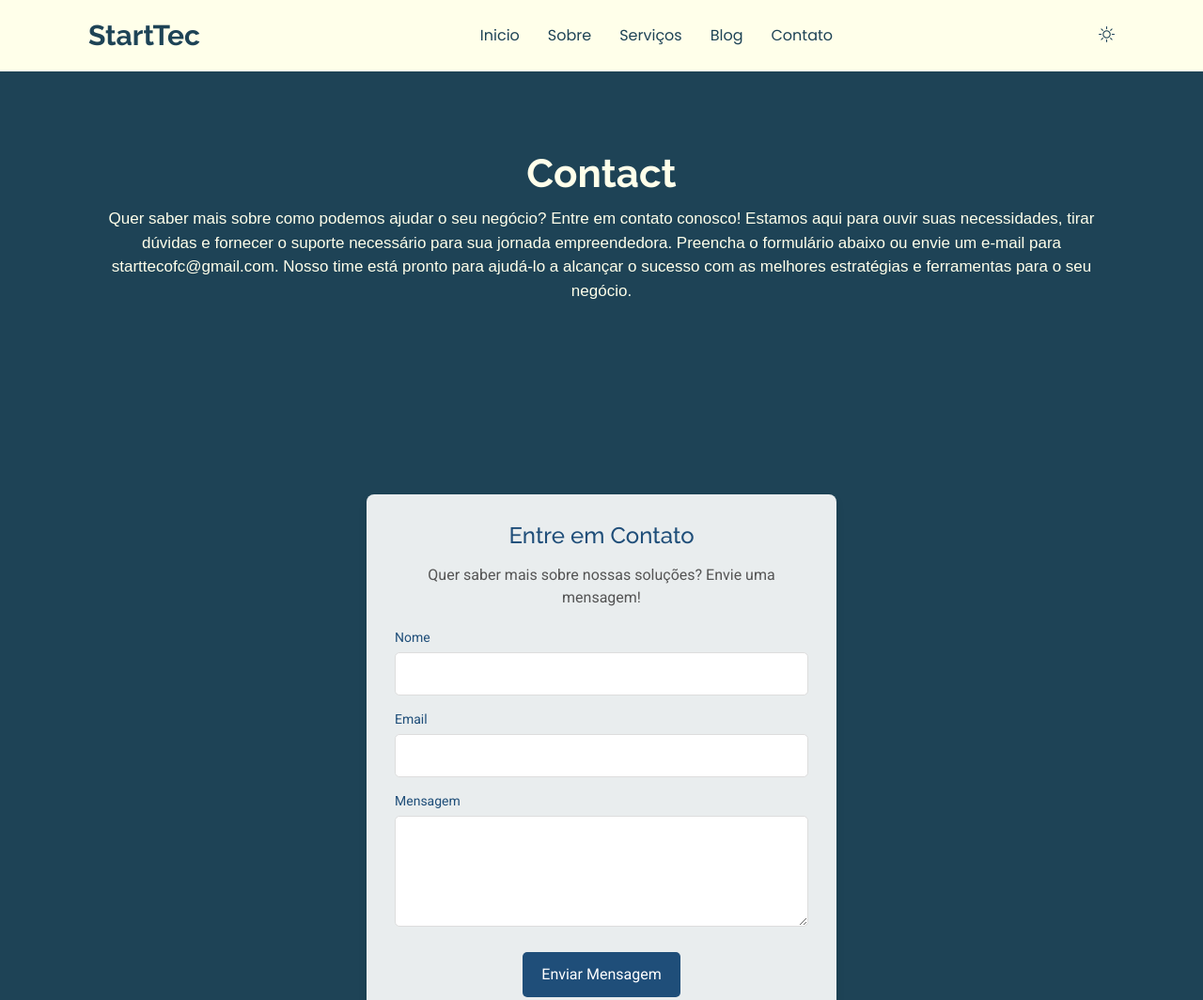
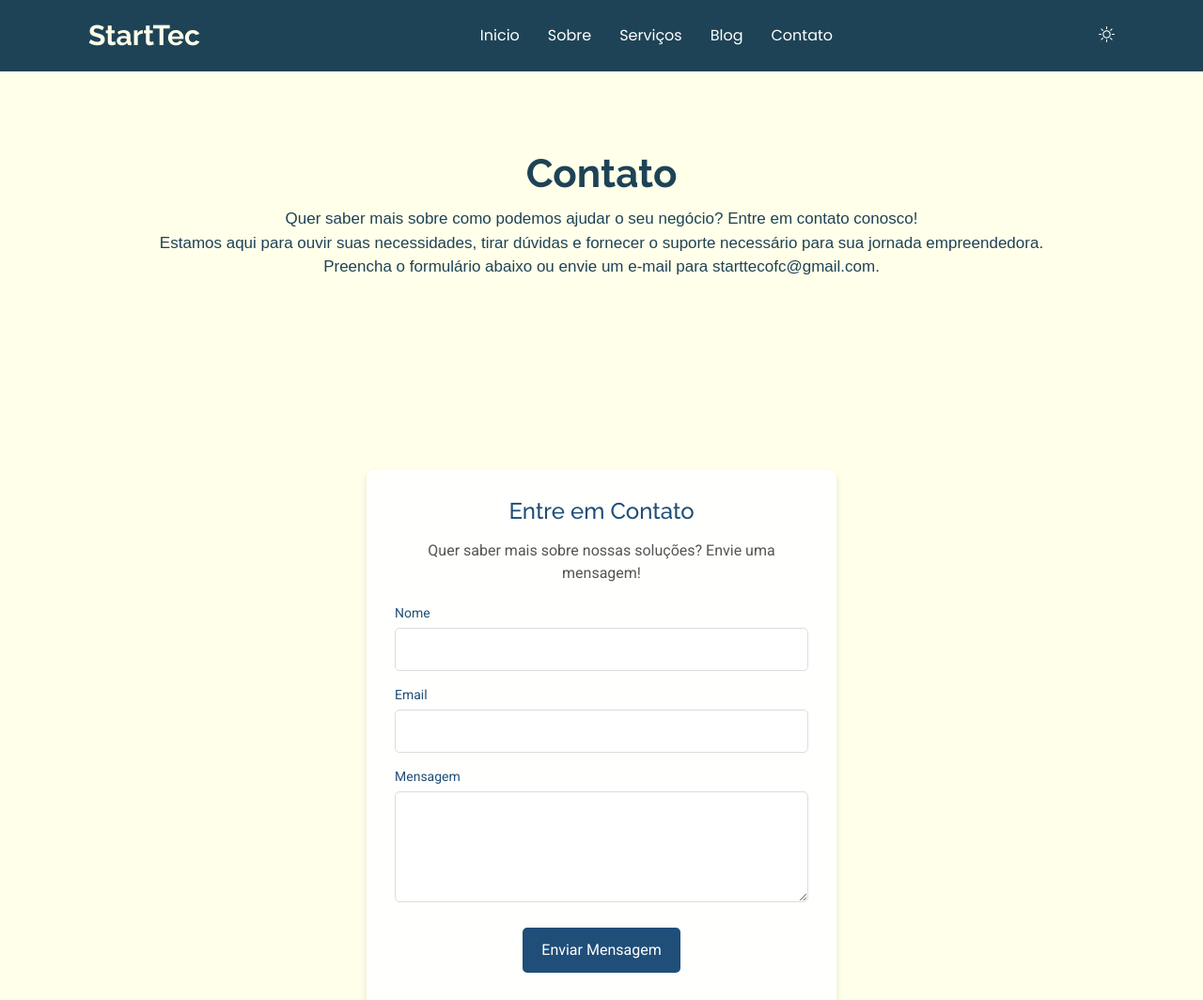
Before and after one commit to Rafamfa/StartTec, a plain HTML site: page contact.html in a window 1280 px wide. Shown: the top 1064 px of the page at 94% size. Drawn offline with nearby package versions, Linux system fonts and the light colour scheme; a script that the page names is missing.

Commit message:
att final

```diff
--- a/contact.html
+++ b/contact.html
@@ -1,5 +1,5 @@
 <!DOCTYPE html>
-<html lang="pt-br" data-theme="dark">
+<html lang="pt-br" data-theme="light">
 
 <head>
   <meta charset="utf-8">
@@ -69,11 +69,10 @@
     <!-- Page Title -->
     <div class="page-title dark-background">
       <div class="container position-relative">
-        <h1>Contact</h1>
-        <p>Quer saber mais sobre como podemos ajudar o seu negócio? Entre em contato conosco! Estamos aqui para ouvir
-          suas necessidades, tirar dúvidas e fornecer o suporte necessário para sua jornada empreendedora. Preencha o
-          formulário abaixo ou envie um e-mail para starttecofc@gmail.com. Nosso time está pronto para ajudá-lo a
-          alcançar o sucesso com as melhores estratégias e ferramentas para o seu negócio.
+        <h1>Contato</h1>
+        <p>Quer saber mais sobre como podemos ajudar o seu negócio? Entre em contato conosco! <br> Estamos aqui para ouvir
+          suas necessidades, tirar dúvidas e fornecer o suporte necessário para sua jornada empreendedora. <br> Preencha o
+          formulário abaixo ou envie um e-mail para starttecofc@gmail.com.
         </p>
       </div>
     </div><!-- End Page Title -->
@@ -124,7 +123,6 @@
         <p>Para cada grande ideia, um começo. Siga a StartTec e inicie seu projeto com confiança!</p>
         <div class="social-links">
           <a href="https://www.instagram.com/starttec_ofc/"><i class="bi bi-instagram"></i></a>
-          <a href=""><i class="bi bi-linkedin"></i></a>
           <a href="https://github.com/Start-Tec"><i class="bi bi-github"></i></a>
         </div>
       </div>
```
